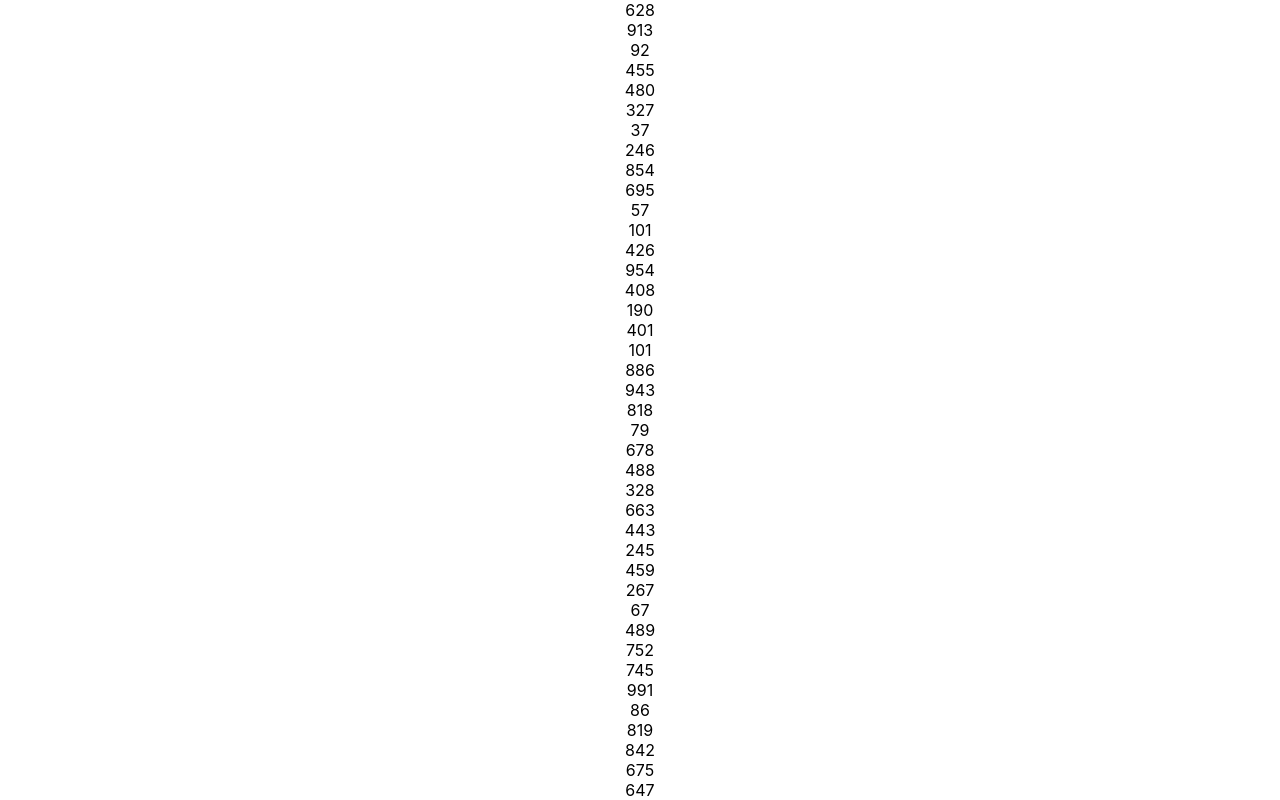
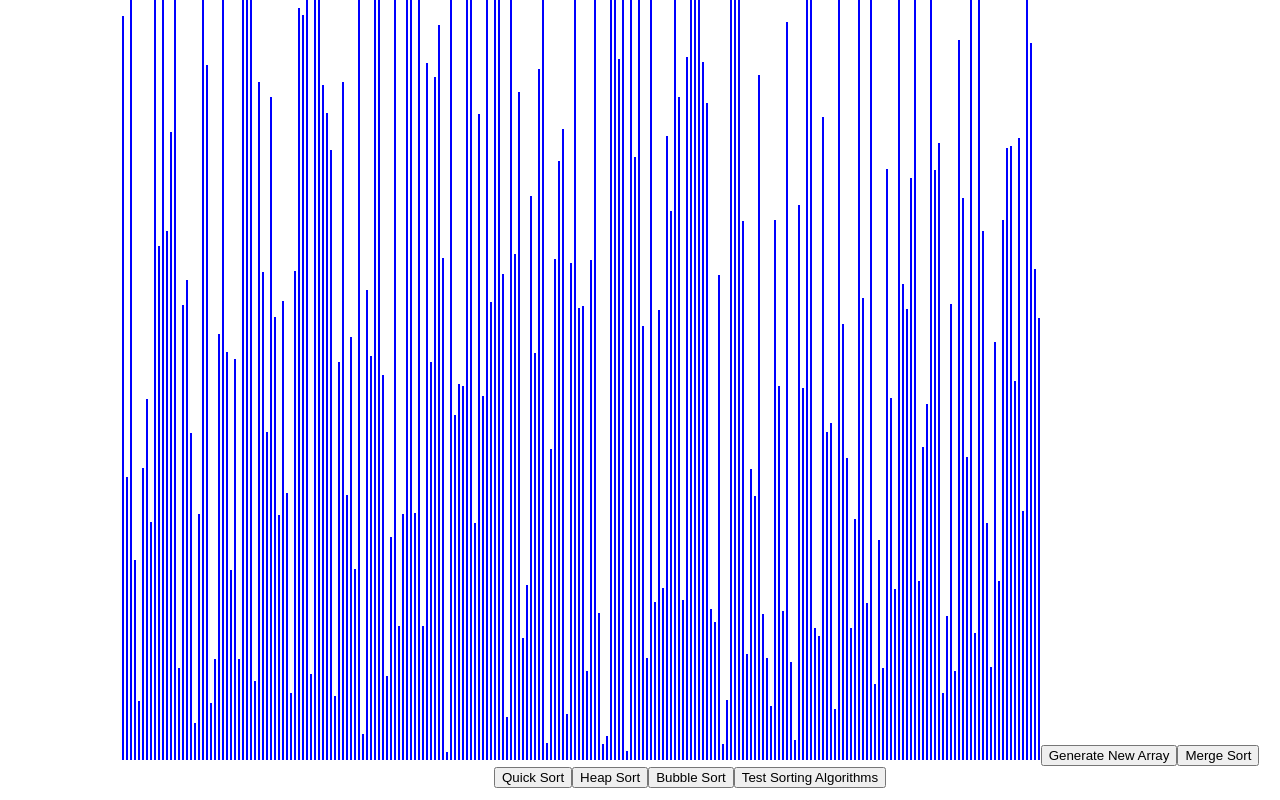
Before and after one commit to Dusteen99/SortingVisualizer, a React (Create React App) app in the folder sorting-visualizer/: page / in a window 1280 px wide. Shown: the part 240-1040 px from the top of the page. Built offline with nearby package versions, Linux system fonts and the light colour scheme.

Commit message:
Merge sort and testing working, animation next

```diff
--- a/sorting-visualizer/src/SortingVisualizer/SortingVisualizer.css
+++ b/sorting-visualizer/src/SortingVisualizer/SortingVisualizer.css
@@ -0,0 +1,11 @@
+.array-bar{
+    width: 2px;
+    background-color: blue;
+    display: inline-block;
+    margin: 0 1px;
+}
+
+.array-container {
+    position: absolute;
+    left: 100px;
+}
--- a/sorting-visualizer/src/SortingVisualizer/SortingVisualizer.jsx
+++ b/sorting-visualizer/src/SortingVisualizer/SortingVisualizer.jsx
@@ -1,5 +1,6 @@
 import React from 'react';
 import './SortingVisualizer.css'
+import * as sortingAlgorithms from '../sortingAlgorithms/sortingAlgorithms.js';
 
 export class SortingVisualizer extends React.Component{
     constructor(props){
@@ -19,10 +20,44 @@ export class SortingVisualizer extends React.Component{
     //random values
     resetArray() {
         const array = [];
-        for(let i = 0; i < 100; i++){
+        for(let i = 0; i < 230; i++){
             array.push(randomIntFromInterval(5, 1000));
         }
         this.setState({array});
+    }
+
+    mergeSort(){
+        const javaScriptSortedArray = this.state.array.slice().sort((a, b) => a - b);
+        const sortedArray = sortingAlgorithms.mergeSort(this.state.array);
+
+        console.log(arraysAreEqual(javaScriptSortedArray, sortedArray));
+    }
+
+    quickSort(){
+
+    }
+
+    heapSort(){
+
+    }
+
+    bubbleSort(){
+
+    }
+
+    //Automated testing of all sorting algorithms
+    testSortingAlgorithms(){
+        for (let i = 0; i < 100; i++){
+            const array = [];
+            const bound = randomIntFromInterval(1, 1000);
+
+            for(let i = 0; i < bound; i++){
+                array.push(randomIntFromInterval(-1000, 1000));
+            }
+            const javaScriptSortedArray = array.slice().sort((a, b) => a - b);
+            const mergeSortedArray = sortingAlgorithms.mergeSort(array.slice());
+            console.log(arraysAreEqual(javaScriptSortedArray, mergeSortedArray));
+        }
     }
 
     render() {
@@ -31,13 +66,21 @@ export class SortingVisualizer extends React.Component{
         // values rendered in an iterable causes a warning
         const {array} = this.state;
 
-        return (<>
-            {array.map((value, idx) => (
-                <div className="array-bar" key={idx}>
-                    {value}
-                </div>
-            ))}
-        </>
+        return (
+            <div className="array-container">
+                {array.map((value, idx) => (
+                    <div
+                    className="array-bar"
+                    key={idx}
+                    style={{height: `${value}px`}}></div>
+                ))}
+                <button onClick={() => this.resetArray()}>Generate New Array</button>
+                <button onClick={() => this.mergeSort()}>Merge Sort</button>
+                <button onClick={() => this.quickSort()}>Quick Sort</button>
+                <button onClick={() => this.heapSort()}>Heap Sort</button>
+                <button onClick={() => this.bubbleSort()}>Bubble Sort</button>
+                <button onClick={() => this.testSortingAlgorithms()}>Test Sorting Algorithms</button>
+            </div>
         );
     }
 }
@@ -47,3 +90,13 @@ function randomIntFromInterval(min, max){
     //min and max included
     return Math.floor(Math.random() * (max - min + 1) + min);
 }
+
+//Used for testing sorting algorithms
+function arraysAreEqual(arrayOne, arrayTwo){
+    if(arrayOne.length !== arrayTwo.length) return false;
+
+    for(let i = 0; i < arrayOne.length; i++){
+        if(arrayOne[i] !== arrayTwo[i]) return false;
+    }
+    return true;
+}
--- /dev/null
+++ b/sorting-visualizer/src/sortingAlgorithms/sortingAlgorithms.js
@@ -0,0 +1,30 @@
+export const mergeSort = array => {
+    if(array.length === 1) return array;
+
+    const middleIdx = Math.floor(array.length / 2);
+    const firstHalf = mergeSort(array.slice(0, middleIdx));
+    const secondHalf = mergeSort(array.slice(middleIdx));
+    const sortedArray = [];
+
+    let i = 0,
+    j = 0;
+
+    while(i < firstHalf.length && j < secondHalf.length) {
+        if (firstHalf[i] < secondHalf[j]){
+            sortedArray.push(firstHalf[i++]);
+        }
+        else{
+            sortedArray.push(secondHalf[j++]);
+        }
+    }
+
+    while(i < firstHalf.length){
+        sortedArray.push(firstHalf[i++]);
+    }
+
+    while(j < secondHalf.length){
+        sortedArray.push(secondHalf[j++]);
+    }
+
+    return sortedArray;
+};
```
